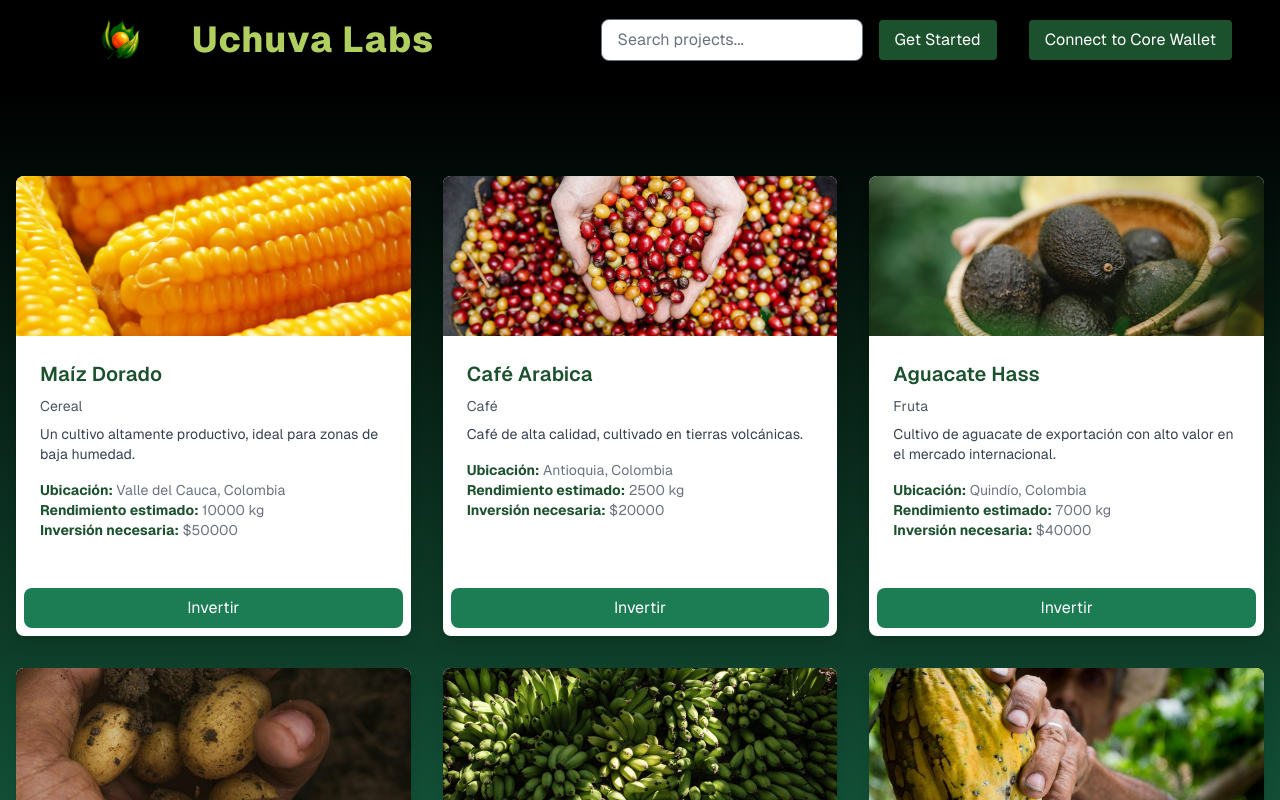
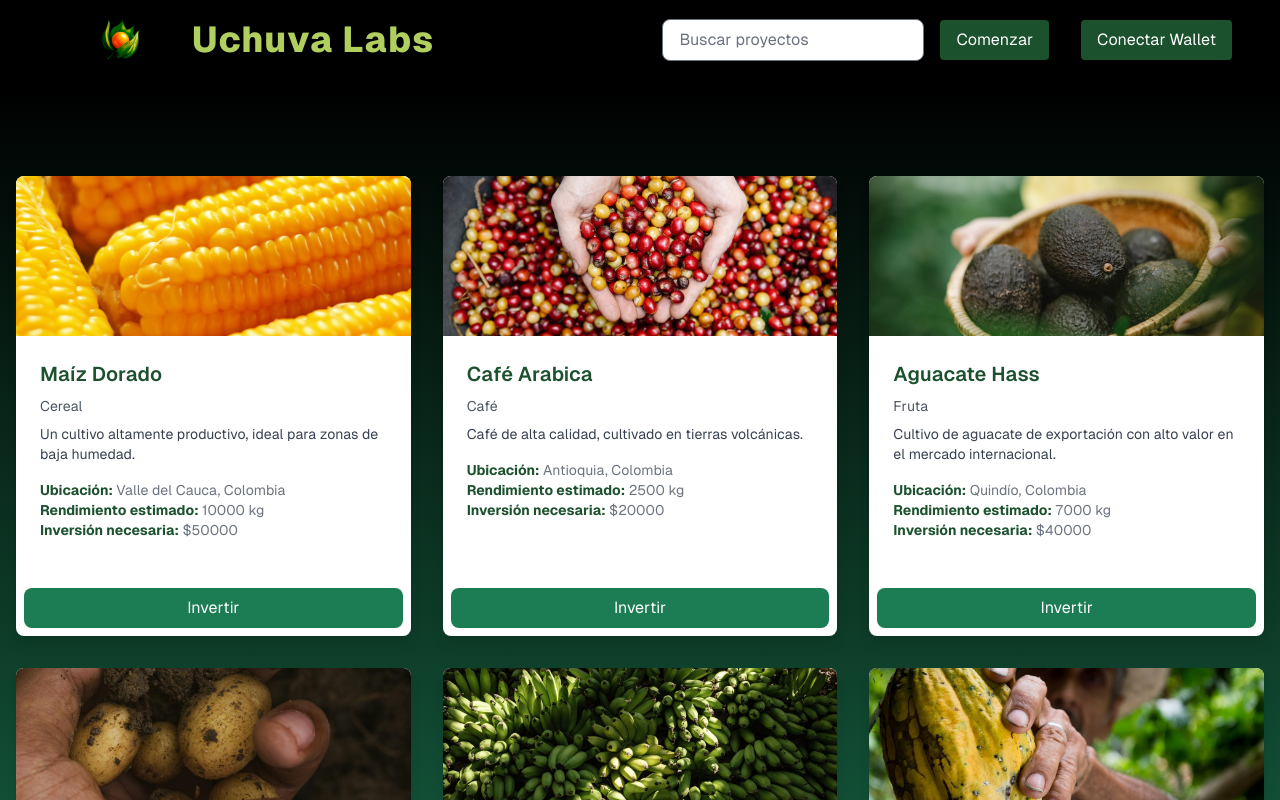
Before and after one commit to UchuvaLabs/uchuvalabs-react, a React (Vite) app: page /projects in a window 1280 px wide. Shown: the top 800 px of the page. Built offline with nearby package versions, Linux system fonts and the light colour scheme.

Commit message:
refactor: language changes from english to spanish

```diff
--- a/src/components/projects/ProjectsHeader.tsx
+++ b/src/components/projects/ProjectsHeader.tsx
@@ -33,14 +33,14 @@ const ProjectsHeader: React.FC<HeaderProps> = ({ onGetStartedClick }) => {
         <div className="flex items-center space-x-4">
           <input
             type="text"
-            placeholder="Search projects..."
+            placeholder="Buscar proyectos"
             className="px-4 py-2 rounded-lg text-black"
           />
           <button
             className="bg-text text-white py-2 px-4 rounded hover:bg-primary transition-colors duration-300 ml-4"
             onClick={onGetStartedClick}
           >
-            Get Started
+            Comenzar
           </button>
           <AvalancheWalletButton />
         </div>
--- a/src/components/wallet/AvalancheWalletButton.tsx
+++ b/src/components/wallet/AvalancheWalletButton.tsx
@@ -36,7 +36,7 @@ const AvalancheWalletButton = () => {
           className="bg-text text-white py-2 px-4 rounded hover:bg-primary transition-colors duration-300 ml-4"
           onClick={connectToCoreWallet}
         >
-          Connect to Core Wallet
+          Conectar Wallet
         </button>
       )}
     </div>
```
